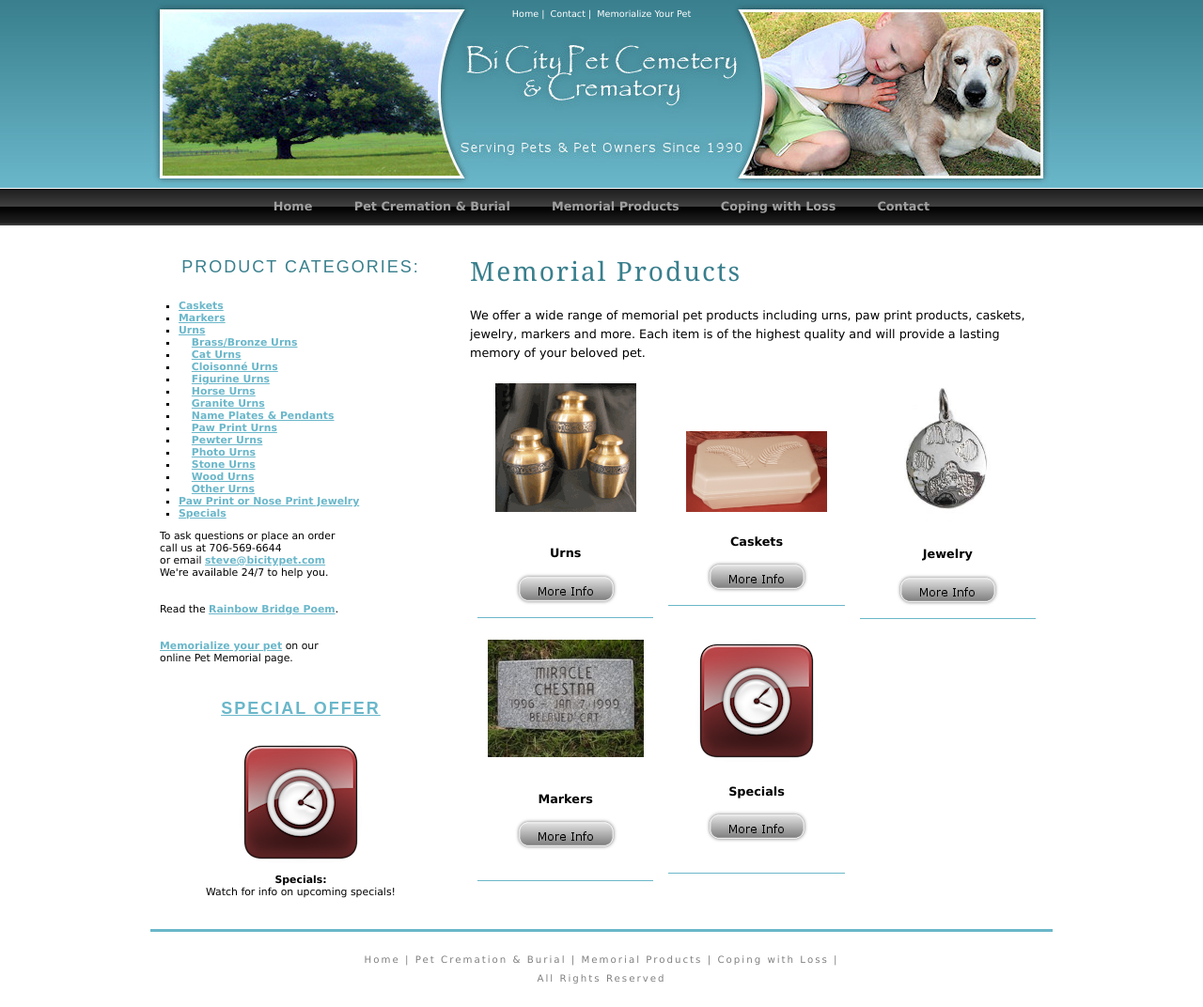
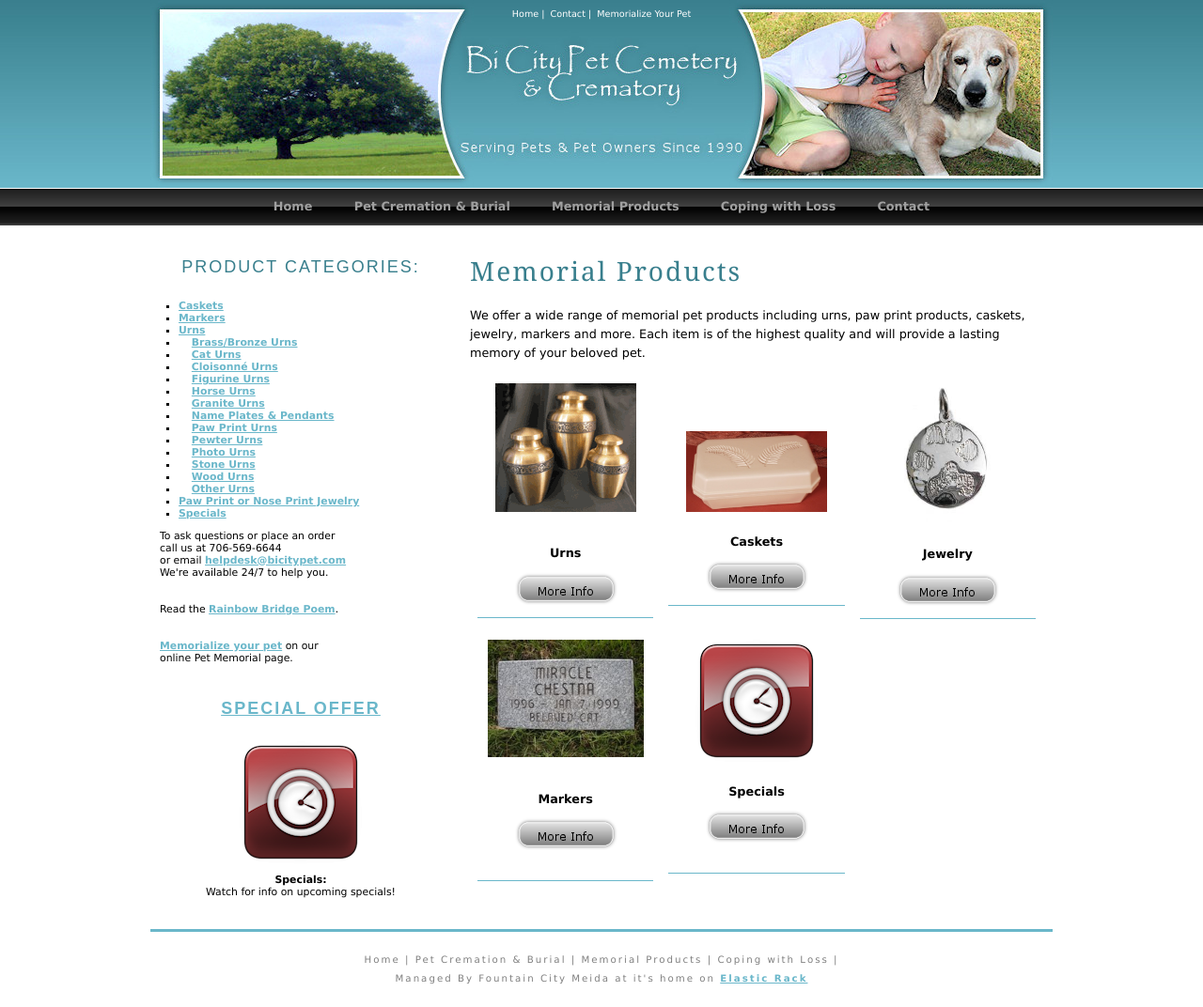
Before and after one commit to garrettcadams/bicitypet, a plain HTML site: page memorialproducts.html in a window 1280 px wide. Shown: the whole page at 94% size. Drawn offline with Linux system fonts and the light colour scheme.

Commit message:
Update memorialproducts.html

```diff
--- a/memorialproducts.html
+++ b/memorialproducts.html
@@ -152,7 +152,7 @@ Release Date: January 2009
 		</ul>
 		<p>To ask questions or place an order<br />
 		call us at 706-569-6644<br />
-		or email <a href="mailto:steve@bicitypet.com">steve@bicitypet.com</a><br />
+		or email <a href="mailto:helpdesk@bicitypet.com">helpdesk@bicitypet.com</a><br />
 		We&#39;re available 24/7 to help you.<br />
 		<br />
 		<br />
@@ -182,7 +182,7 @@ Release Date: January 2009
 <li><a href="contact.html">Memorial Products</a> | </li>
 	<li><a href="#top">Coping with Loss</a> |</li>
 </ul>
-<p>All Rights Reserved</p>
+<p>Managed By Fountain City Meida at it's home on <a href="https://elasticrack.com">Elastic Rack</a> </p>
 <!--webbot bot="Include" endspan i-checksum="4789" --></div>
 </div>
 </body>
```
